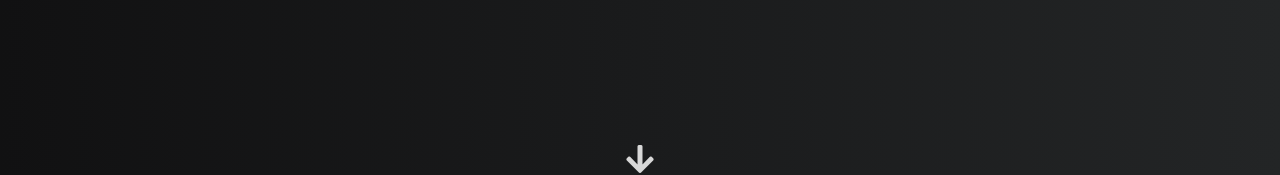
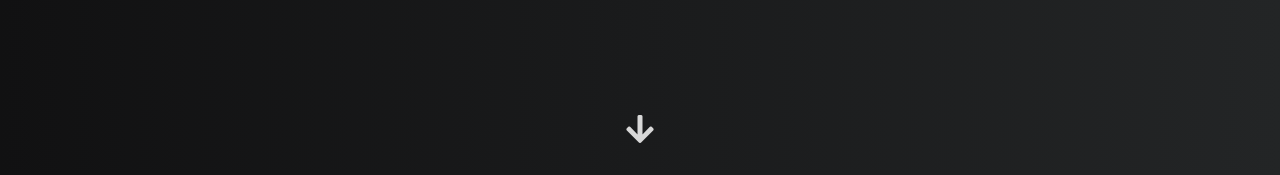
Before and after one commit to galoncyryll/portfolio, a React (Create React App) app: page / in a window 1280 px wide. Shown: the part 627-802 px from the top of the page. Built offline with nearby package versions, Linux system fonts and the light colour scheme.

Commit message:
made some margin changes

```diff
--- a/src/components/landingpage/landingpage.css
+++ b/src/components/landingpage/landingpage.css
@@ -89,7 +89,7 @@
 
 .arrow {
     text-align: center;
-    padding-top: 10%;
+    padding: 7% 0;
 }
 .bounce {
     -moz-animation: bounce 2s infinite;
```
Also changed, not shown: src/components/landingpage/landingpage.js (+0 -11 lines).
